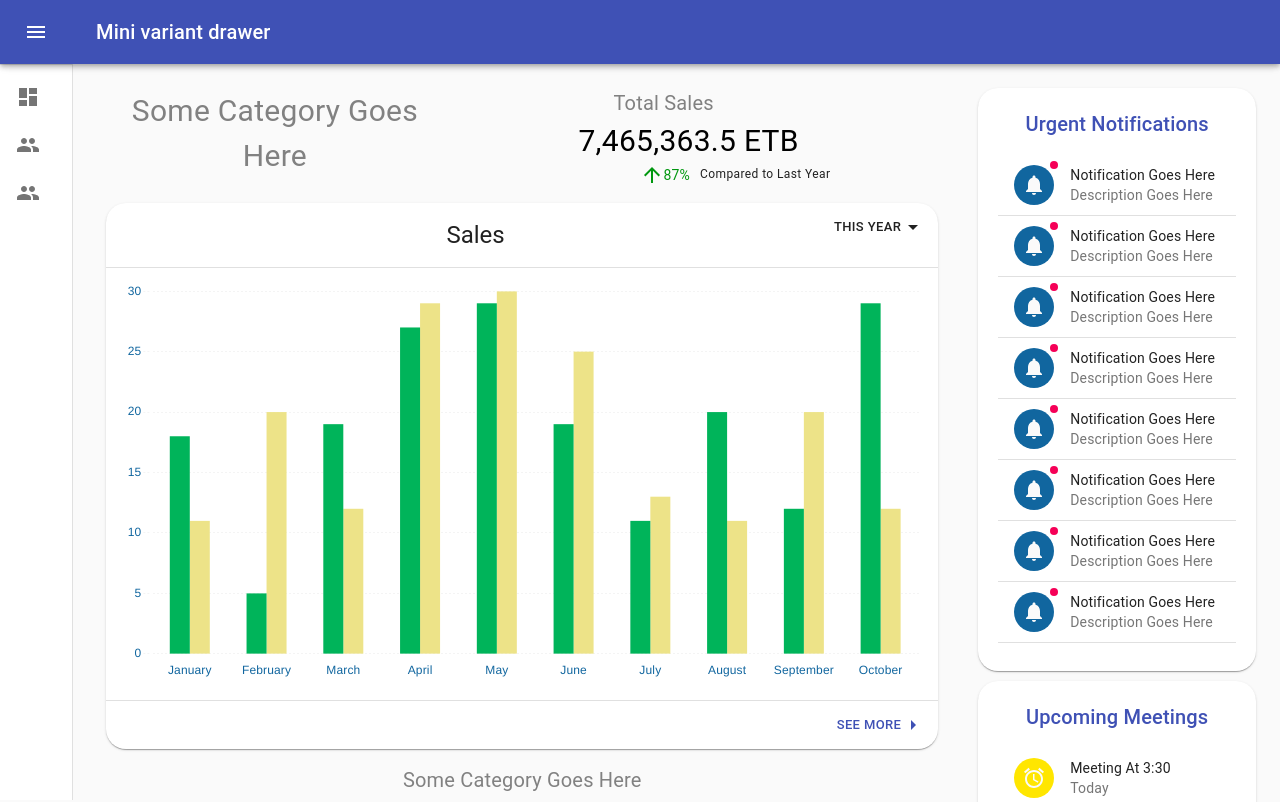
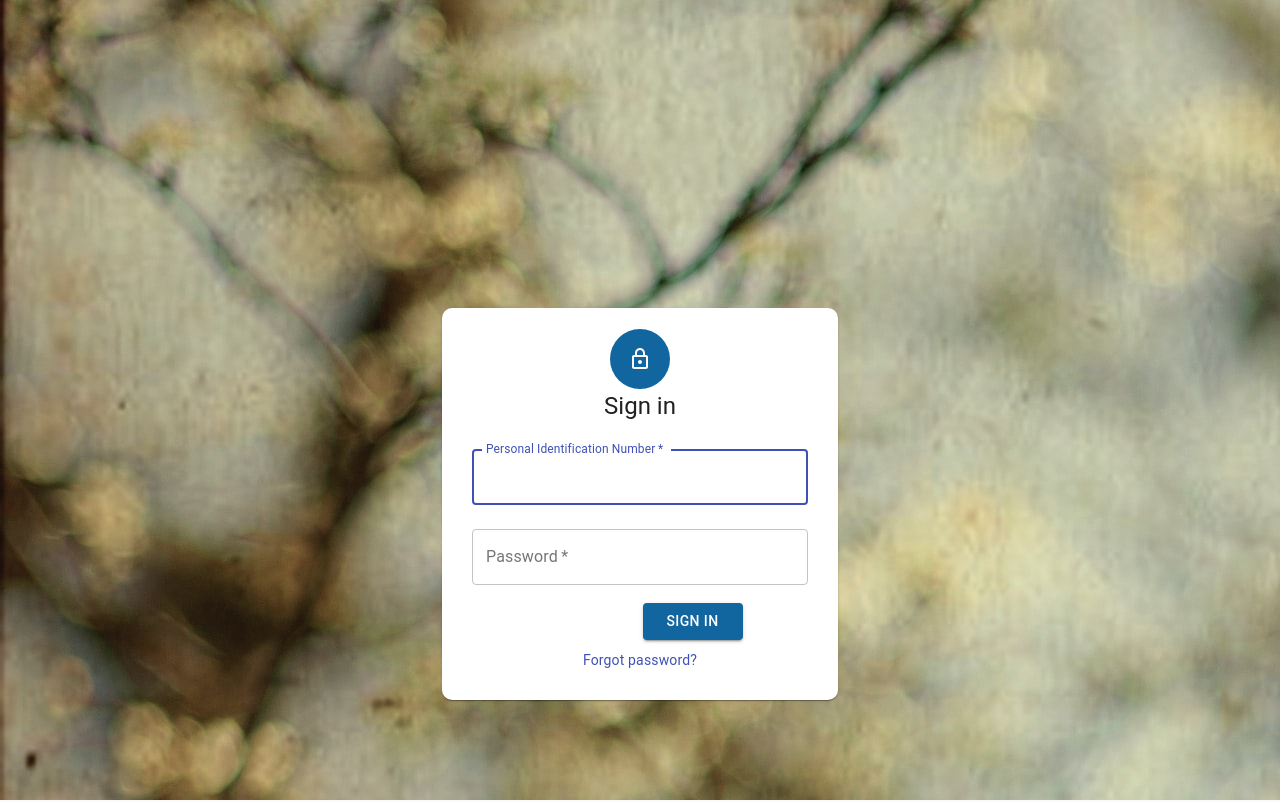
Before and after one commit to addis-aba-software-solutions/ERP-System-FrontEnd, a React (Create React App) app: page / in a window 1280 px wide. Shown: the top 802 px of the page. Built offline with nearby package versions, Linux system fonts and the light colour scheme.

Commit message:
Somrthoing

```diff
--- a/src/Components/SignIn/SignIn.js
+++ b/src/Components/SignIn/SignIn.js
@@ -116,7 +116,7 @@ class SignIn extends React.Component {
                                     variant="contained"
                                     color="primary"
                                     style={classes.submit}
-                                    onClick={() => history.push('/Dashboard')}
+                                    onClick={() => history.push('/Production')}
                                 >
                                     Sign In
                 </Button>
--- a/src/Routes/Routes.js
+++ b/src/Routes/Routes.js
@@ -15,8 +15,10 @@ export default class Routes extends Component {
         return (
             <Router history={history}>
                 <Switch>
-                    {/* <Route path="/" exact component={Production} /> */}
-                    <Route path="/" exact component={Home} />
+                    <Route path="/Production" exact component={Production} />
+                    {/* <Route path="/" exact component={Home} /> */}
+                    <Route path="/" exact component={SignIn} />
+
 
                     <Route path="/Dashboard" component={HomeNavBar} />
                     <Route path="/UserList" component={SignIn} />
```
Also changed, not shown: 1 other file (tests, documents, lock files or other folders).
